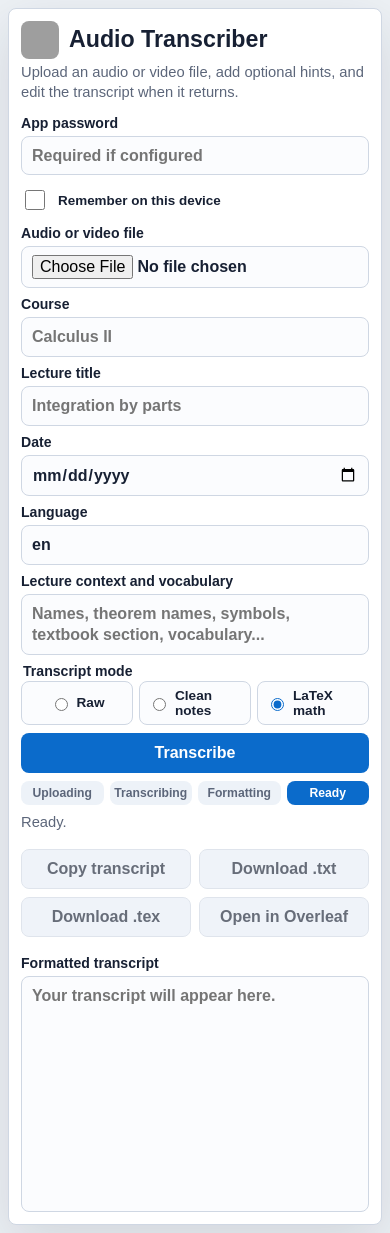
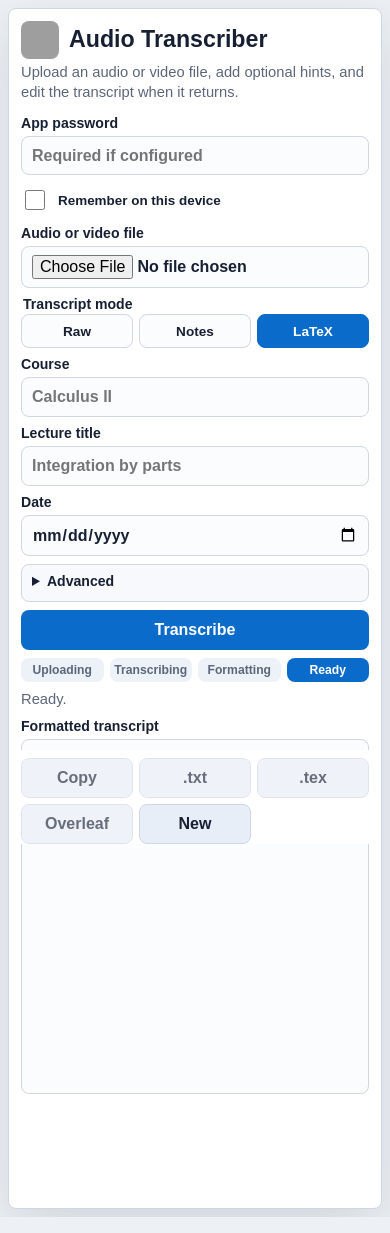
Before and after one commit to kevin-chase-claypool/transcription, a Next.js app: page / in a window 390 px wide. Built offline with nearby package versions, Linux system fonts and the light colour scheme; grey boxes are pictures that could not be loaded.

Commit message:
Compact_tablet_ui

```diff
--- a/app/page.tsx
+++ b/app/page.tsx
@@ -587,6 +587,20 @@ export default function Home() {
     setStatus("Opening transcript in Overleaf...");
   }
 
+  function resetTranscript() {
+    setSelectedFile(null);
+    setTranscript("");
+    setRawTranscript("");
+    setUsage(null);
+    setFormattingUsage(null);
+    setStage("Ready");
+    setStatus("Ready.");
+
+    if (fileInputRef.current) {
+      fileInputRef.current.value = "";
+    }
+  }
+
   return (
     <main className="page">
       <section className="card" aria-labelledby="page-title">
@@ -641,6 +655,40 @@ export default function Home() {
             </p>
           ) : null}
 
+          <fieldset className="mode-field" disabled={isLoading}>
+            <legend>Transcript mode</legend>
+            <label>
+              <input
+                type="radio"
+                name="mode"
+                value="raw"
+                checked={mode === "raw"}
+                onChange={() => setMode("raw")}
+              />
+              <span>Raw</span>
+            </label>
+            <label>
+              <input
+                type="radio"
+                name="mode"
+                value="clean"
+                checked={mode === "clean"}
+                onChange={() => setMode("clean")}
+              />
+              <span>Notes</span>
+            </label>
+            <label>
+              <input
+                type="radio"
+                name="mode"
+                value="latex"
+                checked={mode === "latex"}
+                onChange={() => setMode("latex")}
+              />
+              <span>LaTeX</span>
+            </label>
+          </fieldset>
+
           <div className="metadata-grid">
             <label className="field">
               <span>Course</span>
@@ -675,6 +723,9 @@ export default function Home() {
             </label>
           </div>
 
+          <details className="advanced">
+            <summary>Advanced</summary>
+            <div className="advanced-grid">
               <label className="field language-field">
                 <span>Language</span>
                 <input
@@ -697,40 +748,8 @@ export default function Home() {
                   disabled={isLoading}
                 />
               </label>
-
-          <fieldset className="mode-field" disabled={isLoading}>
-            <legend>Transcript mode</legend>
-            <label>
-              <input
-                type="radio"
-                name="mode"
-                value="raw"
-                checked={mode === "raw"}
-                onChange={() => setMode("raw")}
-              />
-              <span>Raw</span>
-            </label>
-            <label>
-              <input
-                type="radio"
-                name="mode"
-                value="clean"
-                checked={mode === "clean"}
-                onChange={() => setMode("clean")}
-              />
-              <span>Clean notes</span>
-            </label>
-            <label>
-              <input
-                type="radio"
-                name="mode"
-                value="latex"
-                checked={mode === "latex"}
-                onChange={() => setMode("latex")}
-              />
-              <span>LaTeX math</span>
-            </label>
-          </fieldset>
+            </div>
+          </details>
 
           <button className="primary" type="submit" disabled={isLoading}>
             {isLoading ? "Transcribing..." : "Transcribe"}
@@ -753,38 +772,24 @@ export default function Home() {
           {status || "Ready."}
         </p>
 
+        {usage || formattingUsage ? (
+          <details className="usage-details">
+            <summary>Usage details</summary>
             {usage ? (
               <div className="usage" aria-label="API usage">
-            <span>Transcription usage</span>
+                <span>Transcription</span>
                 <strong>{formatUsage(usage)}</strong>
               </div>
             ) : null}
 
             {formattingUsage ? (
               <div className="usage" aria-label="Formatting usage">
-            <span>Math formatting usage</span>
+                <span>Formatting</span>
                 <strong>{formatTokenUsage(formattingUsage)}</strong>
               </div>
             ) : null}
-
-        <div className="actions">
-          <button type="button" onClick={copyTranscript} disabled={!transcript}>
-            Copy transcript
-          </button>
-          <button
-            type="button"
-            onClick={downloadTranscript}
-            disabled={!transcript}
-          >
-            Download .txt
-          </button>
-          <button type="button" onClick={downloadTex} disabled={!transcript}>
-            Download .tex
-          </button>
-          <button type="button" onClick={openInOverleaf} disabled={!transcript}>
-            Open in Overleaf
-          </button>
-        </div>
+          </details>
+        ) : null}
 
         <label className="field transcript">
           <span>{mode === "raw" ? "Transcript" : "Formatted transcript"}</span>
@@ -796,6 +801,28 @@ export default function Home() {
           />
         </label>
 
+        <div className="actions">
+          <button type="button" onClick={copyTranscript} disabled={!transcript}>
+            Copy
+          </button>
+          <button
+            type="button"
+            onClick={downloadTranscript}
+            disabled={!transcript}
+          >
+            .txt
+          </button>
+          <button type="button" onClick={downloadTex} disabled={!transcript}>
+            .tex
+          </button>
+          <button type="button" onClick={openInOverleaf} disabled={!transcript}>
+            Overleaf
+          </button>
+          <button type="button" onClick={resetTranscript} disabled={isLoading}>
+            New
+          </button>
+        </div>
+
         {rawTranscript ? (
           <details className="raw-transcript">
             <summary>Original transcript</summary>
--- a/app/styles.css
+++ b/app/styles.css
@@ -100,7 +100,7 @@ textarea {
 
 .file-info,
 .metadata-grid,
-.prompt-field,
+.advanced,
 .mode-field,
 .primary {
   grid-column: 1 / -1;
@@ -111,8 +111,7 @@ textarea {
   grid-column: 1;
 }
 
-.remember,
-.language-field {
+.remember {
   grid-column: 2;
 }
 
@@ -219,7 +218,40 @@ textarea {
 }
 
 .mode-field input {
-  accent-color: var(--primary);
+  position: absolute;
+  opacity: 0;
+  pointer-events: none;
+}
+
+.mode-field label:has(input:checked) {
+  border-color: var(--primary);
+  background: var(--primary);
+  color: #ffffff;
+}
+
+.advanced,
+.usage-details {
+  min-width: 0;
+  border: 1px solid var(--border);
+  border-radius: 8px;
+  background: #f7f9fc;
+}
+
+.advanced summary,
+.usage-details summary {
+  min-height: 36px;
+  padding: 8px 10px;
+  cursor: pointer;
+  color: var(--text);
+  font-size: 0.88rem;
+  font-weight: 700;
+}
+
+.advanced-grid {
+  display: grid;
+  grid-template-columns: 110px minmax(0, 1fr);
+  gap: 8px;
+  padding: 0 10px 10px;
 }
 
 .primary,
@@ -243,13 +275,13 @@ textarea {
 
 .actions {
   position: sticky;
-  top: 0;
+  bottom: 0;
   z-index: 2;
   display: grid;
-  grid-template-columns: repeat(4, minmax(0, 1fr));
-  gap: 8px;
-  margin: 0 0 10px;
-  padding: 8px 0;
+  grid-template-columns: repeat(5, minmax(0, 1fr));
+  gap: 6px;
+  margin: 8px 0 0;
+  padding: 8px 0 0;
   background: var(--card);
   flex: 0 0 auto;
 }
@@ -307,11 +339,7 @@ textarea:disabled {
 .usage {
   display: grid;
   gap: 2px;
-  margin: 0 0 8px;
-  padding: 8px 10px;
-  background: #f2f6fb;
-  border: 1px solid var(--border);
-  border-radius: 8px;
+  padding: 0 10px 8px;
   flex: 0 0 auto;
 }
 
@@ -328,12 +356,12 @@ textarea:disabled {
 
 .transcript {
   flex: 1 1 auto;
-  min-height: 170px;
+  min-height: 230px;
 }
 
 .transcript textarea {
-  min-height: 170px;
-  height: clamp(170px, 28dvh, 320px);
+  min-height: 230px;
+  height: clamp(230px, 42dvh, 520px);
   overflow: auto;
 }
 
@@ -373,23 +401,26 @@ textarea:disabled {
     padding: 12px;
   }
 
-  .actions {
-    grid-template-columns: repeat(2, minmax(0, 1fr));
-  }
-
   .form {
     grid-template-columns: 1fr;
   }
 
   .password-field,
   .file-field,
-  .remember,
-  .language-field {
+  .remember {
     grid-column: 1;
   }
 
   .metadata-grid {
     grid-template-columns: minmax(0, 1fr);
+  }
+
+  .advanced-grid {
+    grid-template-columns: minmax(0, 1fr);
+  }
+
+  .actions {
+    grid-template-columns: repeat(3, minmax(0, 1fr));
   }
 }
 
@@ -446,7 +477,7 @@ textarea:disabled {
   }
 
   .usage {
-    padding: 6px 8px;
+    padding: 0 8px 6px;
   }
 
   .usage strong {
```
Lines whose indentation alone changed are shown as unchanged.
